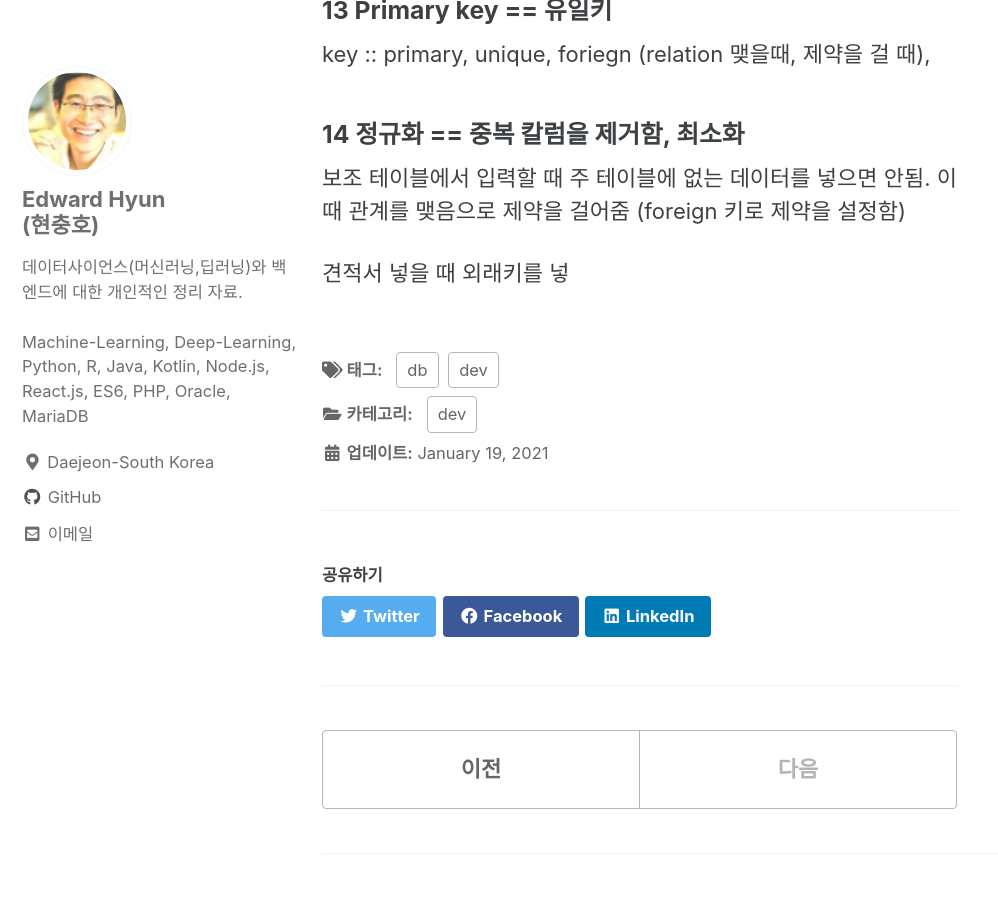
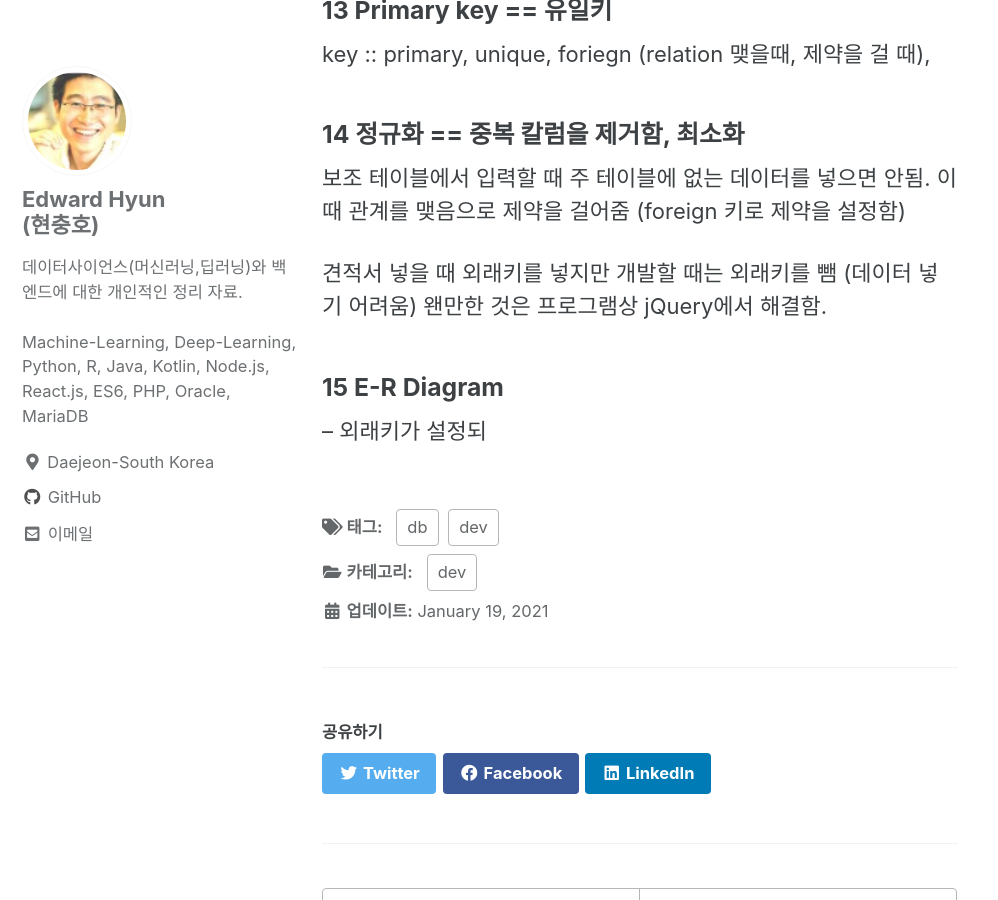
Before and after one commit to iamhch24/iamhch24.github.io, a Jekyll site: the page built from _posts/2021-01-19-[DB] MySql.md, in a window 1280 px wide and 900 px high, scrolled down 2737 px. Shown: the whole window, without its empty margins (0-998 px from the left). Built offline with Jekyll 4.4.1, drawn with Linux system fonts in a browser that asks for light colours; cached includes are drawn as plain includes.

Commit message:
_posts/2021-01-19-[DB] MySql.md updated from https://stackedit.io/

```diff
--- a/_posts/2021-01-19-[DB] MySql.md
+++ b/_posts/2021-01-19-[DB] MySql.md
@@ -72,13 +72,18 @@ key :: primary, unique, foriegn (relation 맺을때, 제약을 걸 때),
 보조 테이블에서 입력할 때 주 테이블에 없는 데이터를 넣으면 안됨.
 이때 관계를 맺음으로 제약을 걸어줌 (foreign 키로 제약을 설정함)
 
-견적서 넣을 때 외래키를 넣
+견적서 넣을 때 외래키를 넣지만
+개발할 때는 외래키를 뺌 (데이터 넣기 어려움)
+왠만한 것은 프로그램상  jQuery에서 해결함.
+
+### 15 E-R Diagram
+-- 외래키가 설정되
 
 
 
 
 <!--stackedit_data:
-eyJoaXN0b3J5IjpbLTczODU3MDU1NiwtNDQyNTI0OTQ4LC02MT
+eyJoaXN0b3J5IjpbMTYzNDE0OTQwNywtNDQyNTI0OTQ4LC02MT
 c3OTU3NjUsLTQwMTgzNTk4MCw0MDgyMDQ1OTgsMjAwNjQxMjkz
 LDgzOTI0OTU5LDExNzYxNzQ4ODRdfQ==
 -->
```
